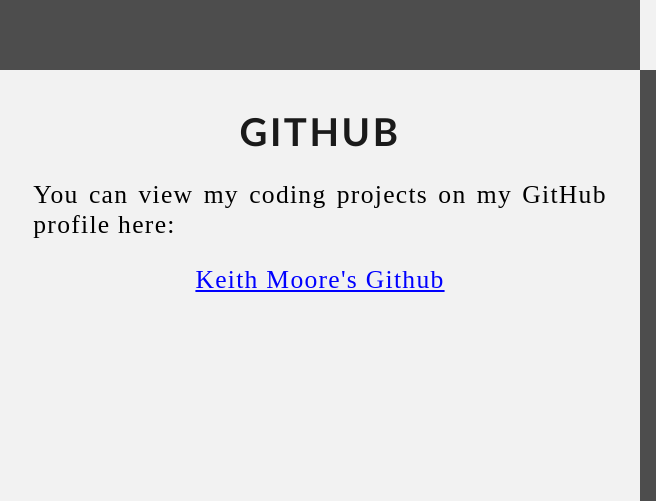
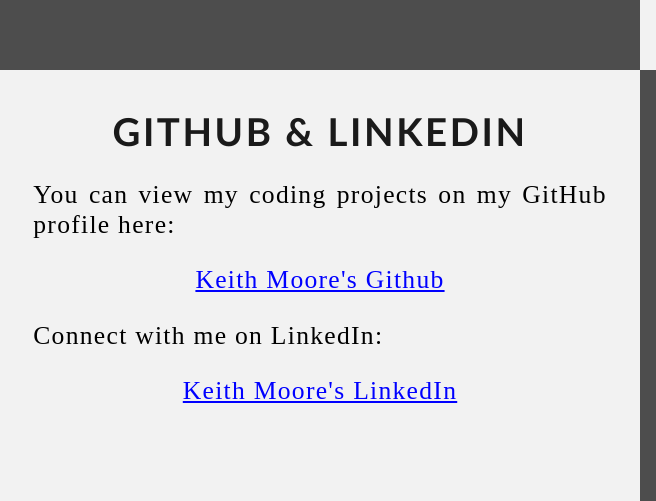
Before and after one commit to keefers13/keefers13.github.io, a plain HTML site: page index.html in a window 1280 px wide. Shown: the part 1657-2158 px from the top of the page, 0-656 px from the left. Drawn offline with Linux system fonts and the light colour scheme.

Commit message:
Update index.html
added linkedin link to github section

```diff
--- a/index.html
+++ b/index.html
@@ -128,10 +128,14 @@
         <div class="Row" id="GitHub">
             <!-- Left column -->
             <div class="Column_1">
-                <h1>GitHub</h1>
+                <h1>GitHub & LinkedIn</h1>
                 <p>You can view my coding projects on my GitHub profile here:
                     <br>
                     <p class="center"><a href="https://github.com/keefers13" target="_blank">Keith Moore's Github</a></p>
+                </p>
+                <p>Connect with me on LinkedIn:
+                    <br>
+                    <p class="center"><a href="https://www.linkedin.com/in/kalanmoore/" target="_blank">Keith Moore's LinkedIn</a></p>
                 </p>
             </div>
             <!-- Right column -->
```
